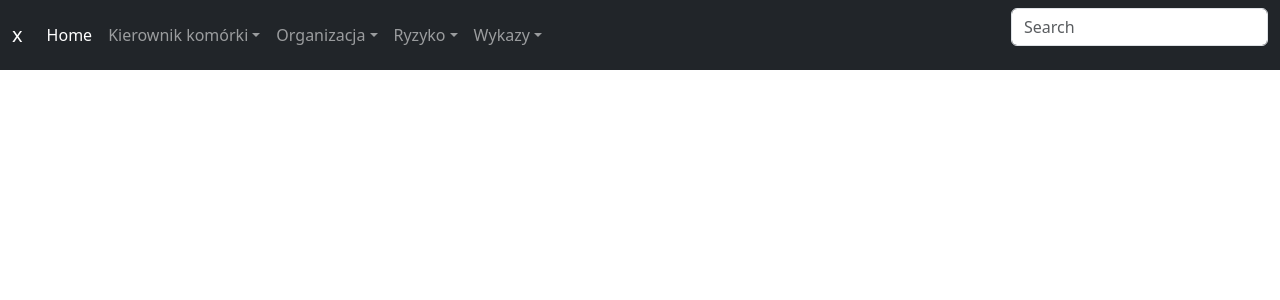
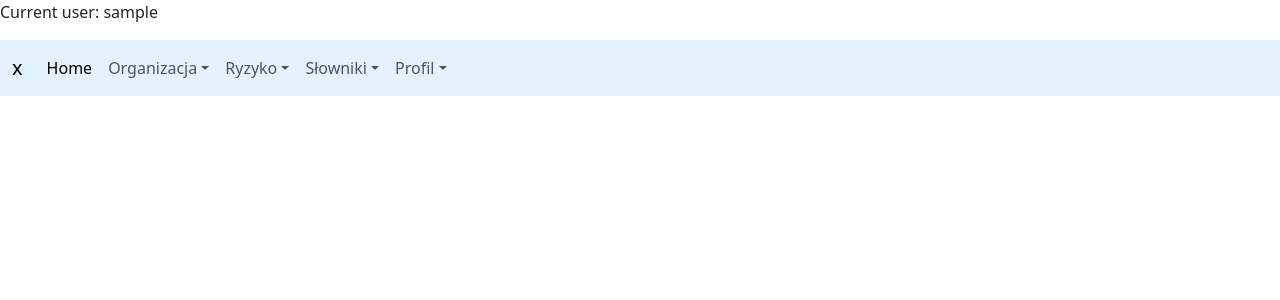
Before and after one commit to AlekJakubowski/RejCz, a Django app: page / in a window 1280 px wide. Shown: the top 300 px of the page. Run offline with Django 5.2, Linux system fonts and the light colour scheme; the visitor is signed in with stand-in values (Sample User, id 1); some libraries are stand-ins or nearby versions.

Commit message:
działa obsługa sesji, widoczność menu zależnie od uprawnień oraz wylogowanie i zalogowanie z przejściem po zalogowaniu na stronę główną

```diff
--- a/src/rejhome/urls.py
+++ b/src/rejhome/urls.py
@@ -15,5 +15,6 @@ urlpatterns = [
     path("accounts/", include('django.contrib.auth.urls')),
     path("login/", auth_views.LoginView.as_view(), name='login'),
     path("logout/", auth_views.LogoutView.as_view(), name='logout'),
+    path("logoutpage/", TemplateView.as_view(template_name='registration/logout.html'), name='logoutpage'),
     path('rejestr/', include('rejestr.urls')),
 ]
--- a/src/templates/navbar.html
+++ b/src/templates/navbar.html
@@ -1,7 +1,12 @@
 {% extends "base.html" %}
 {%block title%}REJESTR CZYNNOŚCI PRZETWARZANIA{%endblock%}
 {% block navigation_bar %}
-<nav class="navbar navbar-expand-md navbar-dark bg-dark" aria-label="Fourth navbar example">
+{% if request.user %}
+   <p>Current user: {{ request.user.username }}</p>
+{% endif %}
+{% if request.user.is_authenticated %}
+  {% comment %} <nav class="navbar navbar-expand-md navbar-dark bg-dark" aria-label="navbar"> {% endcomment %}
+  <nav class="navbar navbar-expand-lg" style="background-color: #e3f2fd;" aria-label="navbar">
     <div class="container-fluid">
       <a class="navbar-brand" href="#">x</a>
       <button class="navbar-toggler" type="button" data-bs-toggle="collapse" data-bs-target="#navbarsExample04" aria-controls="navbarsExample04" aria-expanded="false" aria-label="Toggle navigation">
@@ -13,7 +18,8 @@
           <li class="nav-item">
             <a class="nav-link active" aria-current="page" href="{% url 'index' %}">Home</a>
           </li>
-        <li class="nav-item" dropdown>
+
+          {% comment %} <li class="nav-item" dropdown>
             <a class="nav-link dropdown-toggle" href="#" data-bs-toggle="dropdown" aria-expanded="false">Kierownik komórki</a>
             <ul class="dropdown-menu">
               <li><a class="dropdown-item" href="/rejestr/CzynnoscPrzetwarzaniaRODO/">Czynności przetwarzania RODO</a></li>
@@ -22,18 +28,26 @@
               <li><a class="dropdown-item" href="/rejestr/CzynnoscPrzetwarzaniaDODO/">Czynności przetwarzania DODO</a></li>
               <li><a class="dropdown-item" href="/rejestr/KategoriaCzynnosciPrzetwarzaniaDODO/">Kategorie czynności przetwarzania DODO</a></li>
             </ul>
-        </li>
+          </li> {% endcomment %}
+
           <li class="nav-item" dropdown>
             <a class="nav-link dropdown-toggle" href="#" data-bs-toggle="dropdown" aria-expanded="false">Organizacja</a>
             <ul class="dropdown-menu">
+                <li><a class="dropdown-item" href="/rejestr/CzynnoscPrzetwarzaniaRODO/">Izba</a></li>
+                <li><hr class="dropdown-divider"></li>
+                <li><a class="dropdown-item" href="/rejestr/CzynnoscPrzetwarzaniaRODO/">Urząd</a></li>
+                <li><hr class="dropdown-divider"></li>
+                <li><a class="dropdown-item" href="/rejestr/CzynnoscPrzetwarzaniaRODO/">Komórka</a></li>
+            </ul>
+           {% comment %} <ul class="dropdown-menu">
               <li><a class="dropdown-item" href="/rejestr/CzynnoscPrzetwarzaniaRODO/">Czynności przetwarzania RODO</a></li>
               <li><a class="dropdown-item" href="/rejestr/KategoriaCzynnosciPrzetwarzaniaRODO/">Kategorie czynności przetwarzania RODO</a></li>
               <li><hr class="dropdown-divider"></li>
               <li><a class="dropdown-item" href="/rejestr/CzynnoscPrzetwarzaniaDODO/">Czynności przetwarzania DODO</a></li>
               <li><a class="dropdown-item" href="/rejestr/KategoriaCzynnosciPrzetwarzaniaDODO/">Kategorie czynności przetwarzania DODO</a></li>
-          </ul>
+            </ul> {% endcomment %}
           </li>
-
+          {% if request.user.is_staff %}
           <li class="nav-item dropdown">
             <a class="nav-link dropdown-toggle" href="#" data-bs-toggle="dropdown" aria-expanded="false">Ryzyko</a>
             <ul class="dropdown-menu">
@@ -47,7 +61,7 @@
             </ul>
           </li>
           <li class="nav-item dropdown">
-          <a class="nav-link dropdown-toggle" href="#" data-bs-toggle="dropdown" aria-expanded="false">Wykazy</a>
+            <a class="nav-link dropdown-toggle" href="#" data-bs-toggle="dropdown" aria-expanded="false">Słowniki</a>
             <ul class="dropdown-menu">
               <li><a class="dropdown-item" href="/rejestr/Organizacja/">Organizacje</a></li>
               <li><a class="dropdown-item" href="/rejestr/Komorka/">Komórki organizacyjne</a></li>
@@ -65,11 +79,23 @@
               <li><a class="dropdown-item" href="/rejestr/PodmiotPrzetwarzajacy/">Podmioty przetwarzające</a></li>
             </ul>
           </li>
+          {% endif %}
+          <li class="nav-item dropdown text_end">
+            <a class="nav-link dropdown-toggle" href="#" data-bs-toggle="dropdown" aria-expanded="false">Profil</a>
+            <ul class="dropdown-menu">
+              <li><a class="dropdown-item" href={% url 'login' %}>Zaloguj się</a></li>
+              <li><hr class="dropdown-divider"></li>
+              <li><a class="dropdown-item" href={% url 'logoutpage' %}>Wyloguj się</a></li>
             </ul>
-      <form role="search">
-        <input class="form-control" type="search" placeholder="Search" aria-label="Search">
-      </form>
+          </li>
+        </ul>
       </div>
     </div>
   </nav>
+
+
+{% else %}
+  <p>Welcome, new user. Please log in.</p>
+{% endif %}
+
 {% endblock %}
--- a/src/templates/registration/login.html
+++ b/src/templates/registration/login.html
@@ -1,3 +1,4 @@
+
 {% extends "../base.html" %}
 {% load static %}
 {% block title %}Login{% endblock %}
@@ -5,7 +6,7 @@
     <link rel="stylesheet" type="text/css" href="{% static 'css/styles.css' %}" >
 {% endblock %}
 {% block content %}
-    <form method="post" action="{% url "login" %}">
+    <form method="post" action="{% url "login" %}?next={% url 'index' %}">
         {% csrf_token %}
         {{ form.as_p }}
         <button type="submit">Zaloguj</button>
```
Also changed, not shown: src/rejhome/settings.py (+41 -1 lines), src/templates/registration/logout.html (+13 -10 lines). Lines whose indentation alone changed are shown as unchanged.
